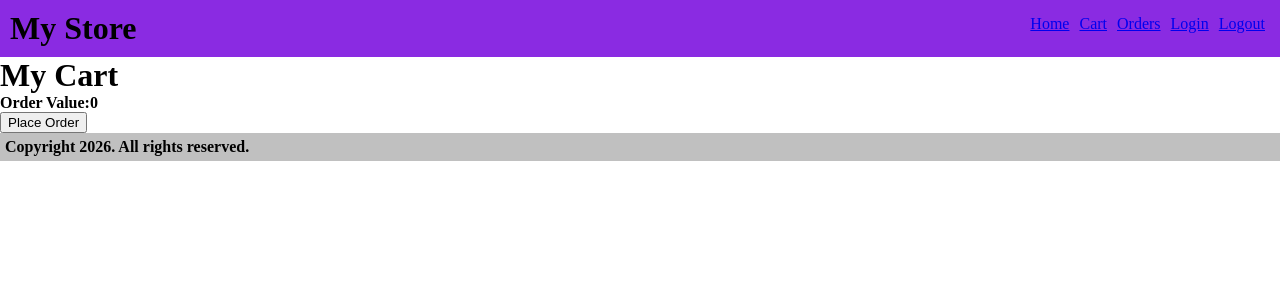
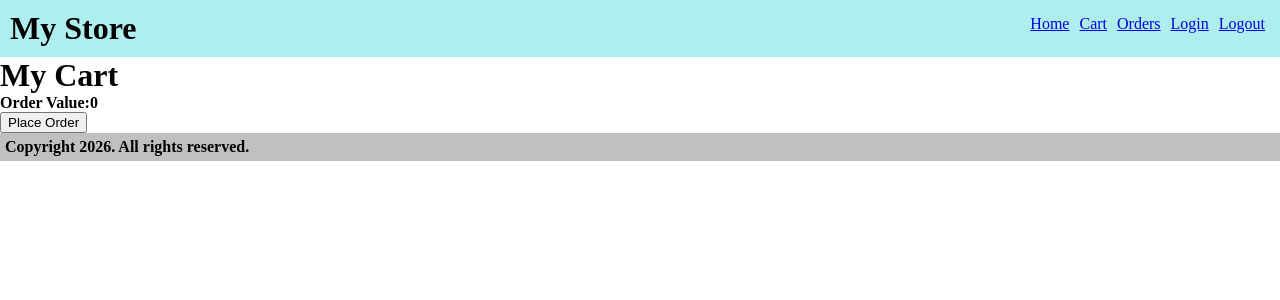
Before and after one commit to SangojuSrijaRaj/frontend-app, a React (Vite) app: page /cart in a window 1280 px wide. Shown: the top 300 px of the page. Built offline with nearby package versions, Linux system fonts and the light colour scheme.

Commit message:
update code

```diff
--- a/src/components/Header.css
+++ b/src/components/Header.css
@@ -1,5 +1,5 @@
 .App-Header{
-  background-color: blueviolet;
+  background-color: paleturquoise;
   display: flex;
   justify-content: space-between;
   padding: 10px;
```
